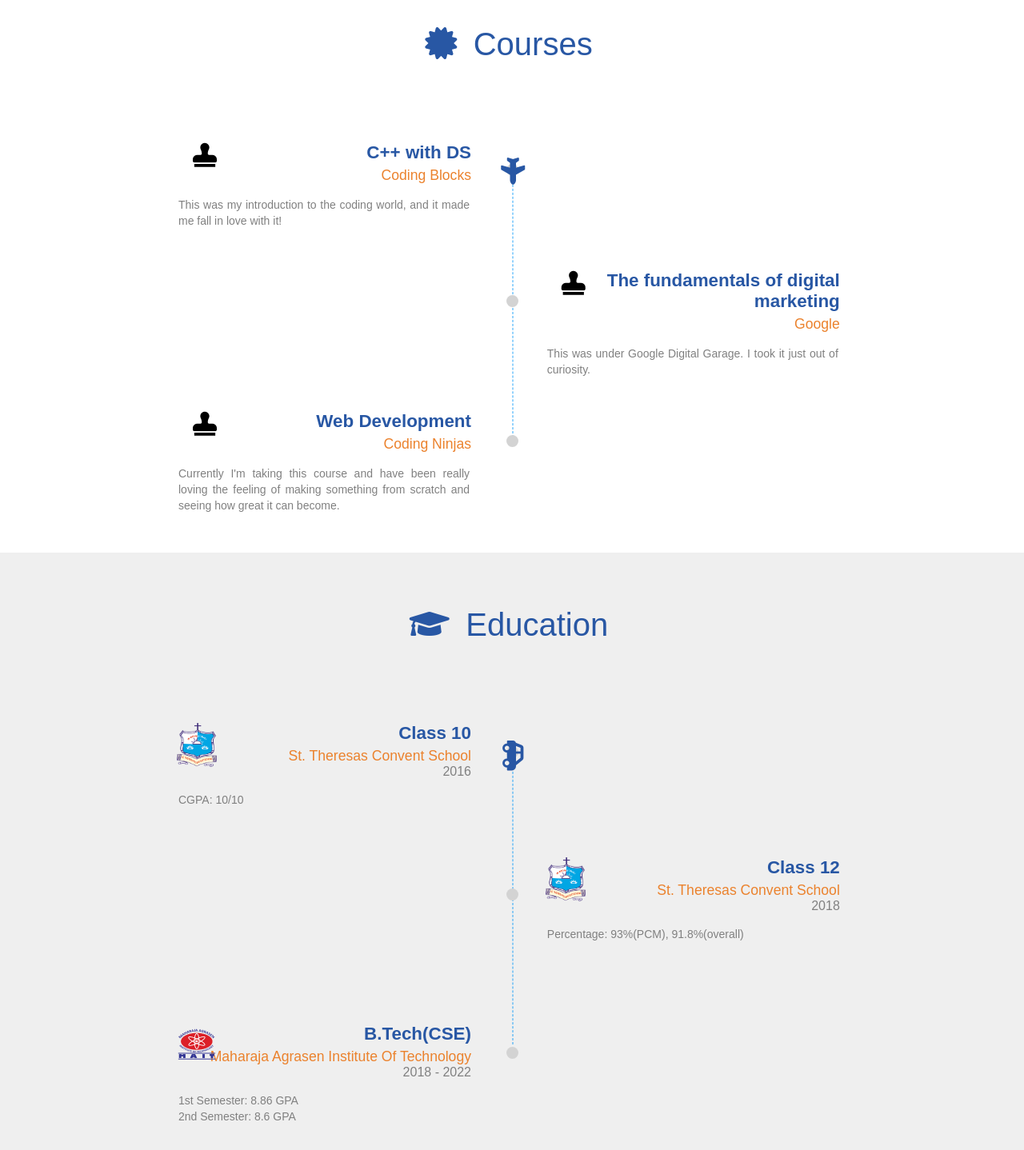
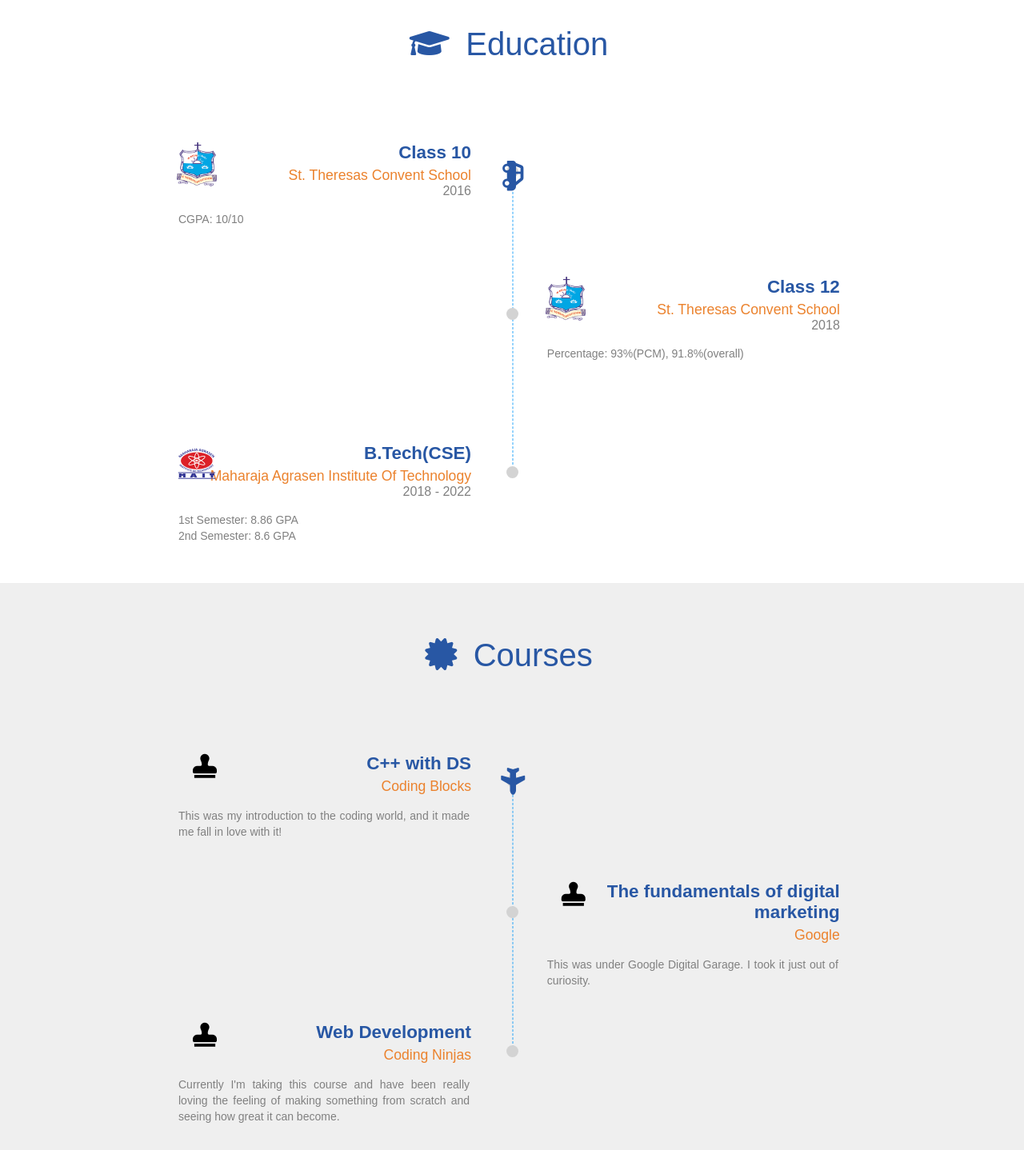
Before and after one commit to Rohan8590/resume, a plain HTML site: page index.html in a window 1280 px wide. Shown: the part 1202-2640 px from the top of the page at 80% size. Drawn offline with Linux system fonts and the light colour scheme.

Commit message:
Update index.html

```diff
--- a/index.html
+++ b/index.html
@@ -195,66 +195,6 @@
 
         </section>
 
-        <section id="courses">
-
-            <h1 class="section-heading mb75px">
-                <span>
-                    <i class="fas fa-certificate"></i>
-                </span>
-                <span> Courses </span>
-            </h1>
-
-            <div class="timeline">
-
-                <div class="timeline-box ">
-                    <div class="timeline-container">
-                        <div class="timeline-logo">
-                            <i class="fas fa-stamp"></i>
-                        </div>
-                        <h3 class="experience-designation  m0 m-blue"> C++ with DS </h3>
-                        <h4 class="experience-company-name"> Coding Blocks </h4>
-
-                        <p class="experience-description text-justify"> This was my introduction to the coding world, and it made me fall in love with it!  </p>
-                    </div>
-                </div>
-
-                <div class="timeline-box right ">
-                    <div class="timeline-container">
-                        <div class="timeline-logo">
-                            <i class="fas fa-stamp"></i>
-                        </div>
-                        <h3 class="experience-designation  m0 m-blue"> The fundamentals of digital marketing </h3>
-                        <h4 class="experience-company-name"> Google </h4>
-
-                        <p class="experience-description text-justify"> This was under Google Digital Garage. I took it just out of curiosity. </p>
-                    </div>
-                </div>
-
-                <div class="timeline-box left ">
-                    <div class="timeline-container">
-                        <div class="timeline-logo">
-                            <i class="fas fa-stamp"></i>
-                        </div>
-                        <h3 class="experience-designation m0 m-blue"> Web Development </h3>
-                        <h4 class="experience-company-name"> Coding Ninjas </h4>
-
-
-                        <p class="experience-description text-justify"> Currently I'm taking this course and have been really loving the feeling of making something from scratch and seeing how great it can become. </p>
-                    </div>
-                </div>
-
-                <div id="timeline-divider">
-                    <div class="timeline-traveller">
-                        <div>
-                            <i class="fas fa-plane"></i>
-                        </div>
-                    </div>
-                </div>
-
-            </div>
-
-        </section>
-
         <section id="education">
 
             <h1 class="section-heading mb75px">
@@ -308,6 +248,65 @@
                     <div class="timeline-traveller">
                         <div>
                             <i class="fas fa-car-side"></i>
+                        </div>
+                    </div>
+                </div>
+
+            </div>
+
+        </section>
+        <section id="courses">
+
+            <h1 class="section-heading mb75px">
+                <span>
+                    <i class="fas fa-certificate"></i>
+                </span>
+                <span> Courses </span>
+            </h1>
+
+            <div class="timeline">
+
+                <div class="timeline-box ">
+                    <div class="timeline-container">
+                        <div class="timeline-logo">
+                            <i class="fas fa-stamp"></i>
+                        </div>
+                        <h3 class="experience-designation  m0 m-blue"> C++ with DS </h3>
+                        <h4 class="experience-company-name"> Coding Blocks </h4>
+
+                        <p class="experience-description text-justify"> This was my introduction to the coding world, and it made me fall in love with it!  </p>
+                    </div>
+                </div>
+
+                <div class="timeline-box right ">
+                    <div class="timeline-container">
+                        <div class="timeline-logo">
+                            <i class="fas fa-stamp"></i>
+                        </div>
+                        <h3 class="experience-designation  m0 m-blue"> The fundamentals of digital marketing </h3>
+                        <h4 class="experience-company-name"> Google </h4>
+
+                        <p class="experience-description text-justify"> This was under Google Digital Garage. I took it just out of curiosity. </p>
+                    </div>
+                </div>
+
+                <div class="timeline-box left ">
+                    <div class="timeline-container">
+                        <div class="timeline-logo">
+                            <i class="fas fa-stamp"></i>
+                        </div>
+                        <h3 class="experience-designation m0 m-blue"> Web Development </h3>
+                        <h4 class="experience-company-name"> Coding Ninjas </h4>
+
+
+                        <p class="experience-description text-justify"> Currently I'm taking this course and have been really loving the feeling of making something from scratch and seeing how great it can become. </p>
+                    </div>
+                </div>
+
+                <div id="timeline-divider">
+                    <div class="timeline-traveller">
+                        <div>
+                            <i class="fas fa-plane"></i>
                         </div>
                     </div>
                 </div>
@@ -458,7 +457,7 @@
                     <img src="images/portfolio_music.png">
                     <div class="portfolio-details">
                         <p>
-                            Music website with only front end functions
+                            Music website with only partial front end functions
                         </p>
                     </div>
 
@@ -485,29 +484,9 @@
                     <img src="#">
                     <div class="portfolio-details">
                         <p>
-                            Write here basic details about the project.
+                            details about the project.
                         </p>
-                    </div>
-
-                </div>
-                <div class="portfolio-image-container">
-                    <img src="#">
-                    <div class="portfolio-details">
-                        <p>
-                            Write here basic details about the project.
-                        </p>
-                    </div>
-
-                </div>
-                <div class="portfolio-image-container">
-                    <img src="#">
-                    <div class="portfolio-details">
-                        <p>
-                            Write here basic details about the project.
-                        </p>
-                    </div>
-
-                </div> -->
+                    </div> -->
 
             </div>
         </section>
```
